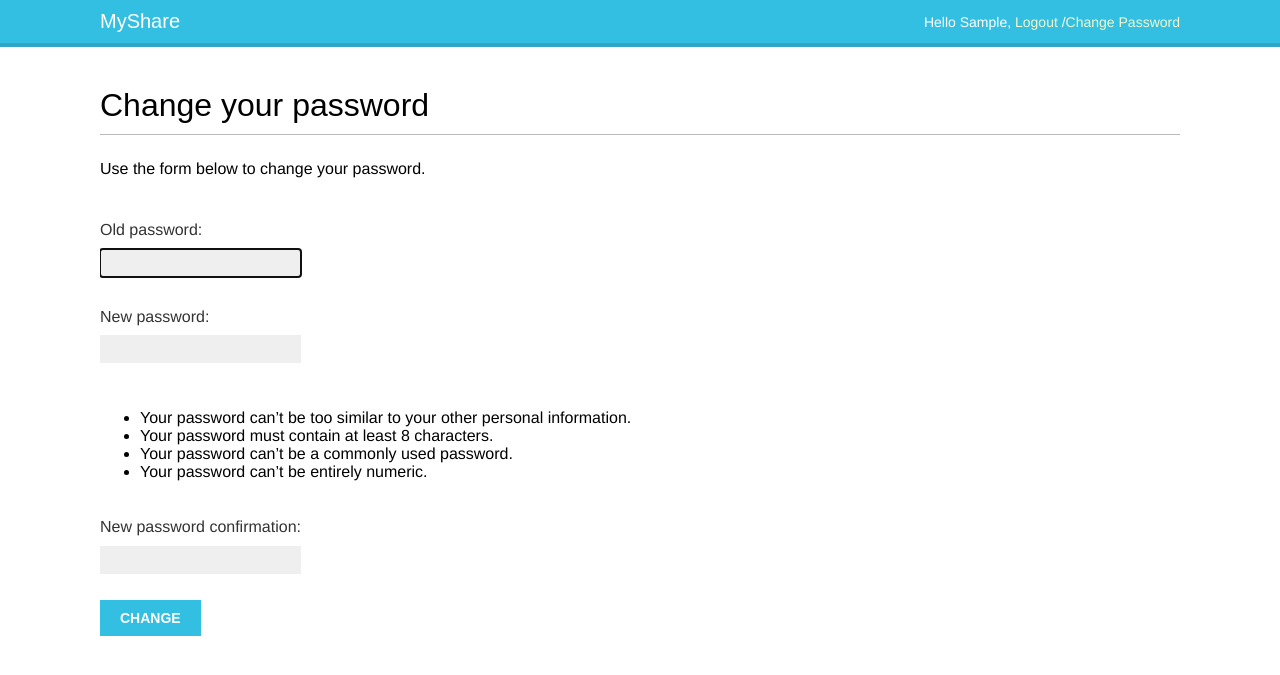
After one commit to jiajunc516/Django-MyShare, a Django app: page /account/password-change/ in a window 1280 px wide. The commit adds this page. Shown: the top 675 px of the page. Run offline with Django 3.2, Linux system fonts and the light colour scheme; the visitor is signed in with stand-in values (Sample User, id 1).

Commit message:
Add password change

```diff
--- /dev/null
+++ b/account/templates/account/password_change.html
@@ -0,0 +1,13 @@
+{% extends "base.html" %}
+
+{% block title %}Change your password{% endblock %}
+
+{% block content %}
+<h1>Change your password</h1>
+<p>Use the form below to change your password.</p>
+<form action="." method="POST">
+    {{ form.as_p }}
+    <p><input type="submit" value="Change"></p>
+    {% csrf_token %}
+</form>
+{% endblock %}
--- a/account/templates/base.html
+++ b/account/templates/base.html
@@ -15,6 +15,7 @@
             {% if request.user.is_authenticated %}
                 Hello {{ request.user.first_name }},
                 <a href="{% url 'logout' %}">Logout</a>
+                /<a href="{% url 'password_change' %}">Change Password</a>
             {% else %}
                 <a href="{% url 'login' %}">Log-in</a>
             {% endif %}
--- a/account/urls.py
+++ b/account/urls.py
@@ -16,4 +16,12 @@ urlpatterns = [
         name="logout"),
     path("", views.dashboard, name="dashboard"),
     path("register/", views.register, name="register"),
+    path(
+        "password-change/",
+        auth_views.PasswordChangeView.as_view(template_name="account/password_change.html"),
+        name="password_change"),
+    path(
+        "password-change-done/",
+        auth_views.PasswordChangeDoneView.as_view(template_name="account/password_change_done.html"),
+        name="password_change_done"),
 ]
```
Also changed, not shown: account/templates/account/password_change_done.html (added, +8 -0 lines).
